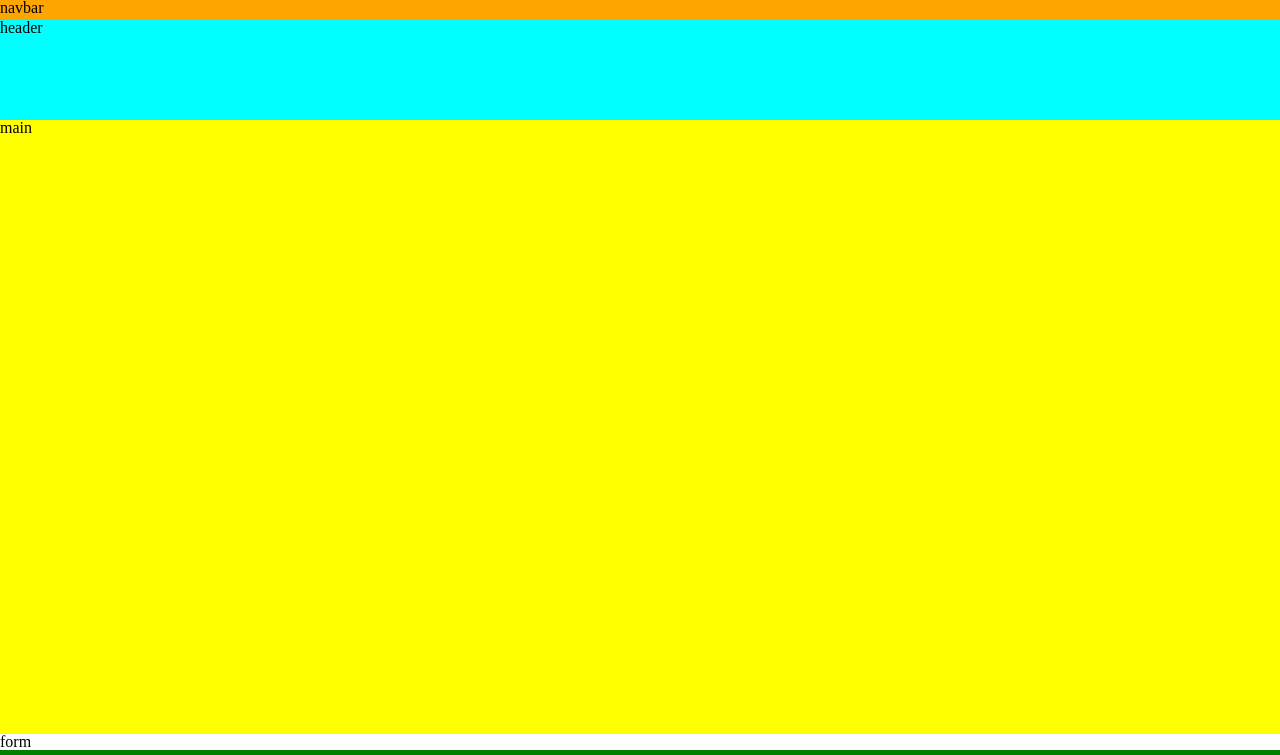
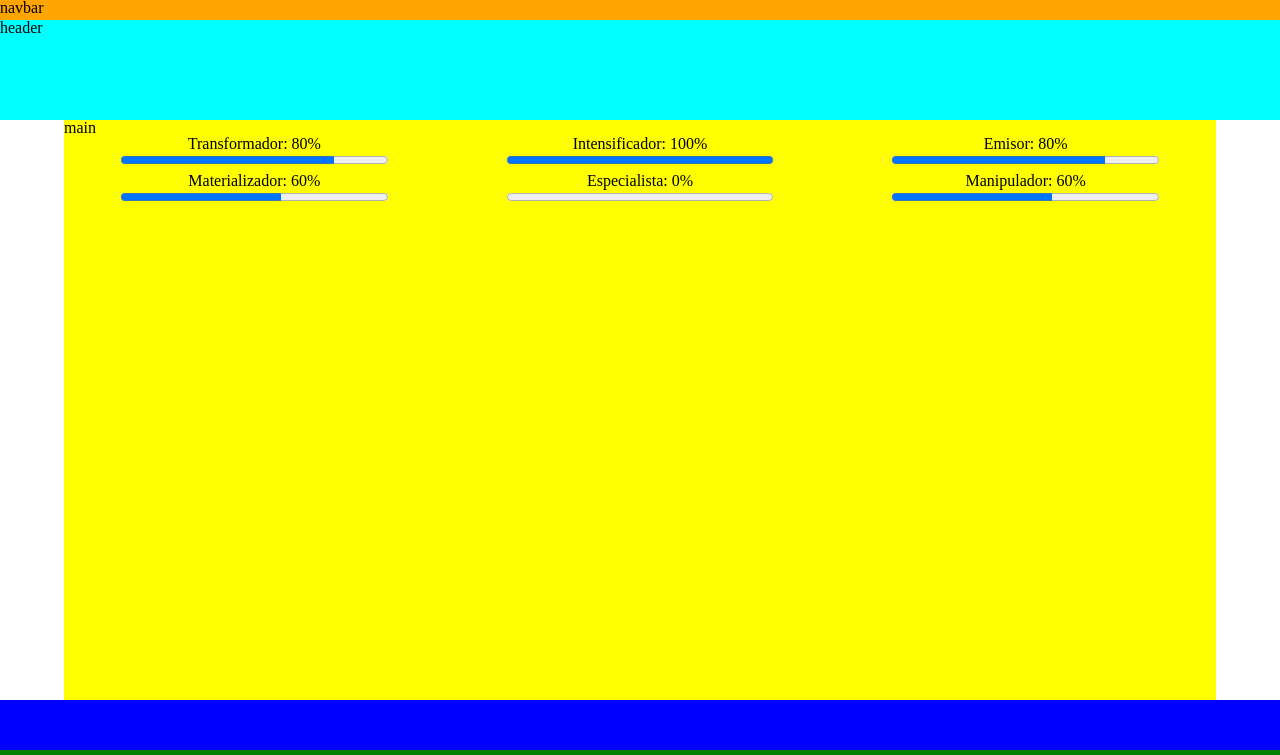
Before and after one commit to KevinRomeroVilla/practica_html_css, a plain HTML site: page main_page/index.html in a window 1280 px wide. Shown: the top 755 px of the page. Drawn offline with Linux system fonts and the light colour scheme; grey boxes are pictures that could not be loaded.

Commit message:
Barras de progreso terminadas

```diff
--- a/main_page/CSS_main_page/main.css
+++ b/main_page/CSS_main_page/main.css
@@ -1,14 +1,14 @@
 body {
     display: grid;
     height: 100vh;
-    grid-template-columns: 1fr 1fr;
-    grid-template-rows: 20px 100px 1fr auto 50px;
+    grid-template-columns: 1fr 1fr 1fr;
+    grid-template-rows: 20px 100px 1fr 50px 50px;
     grid-template-areas:
-    "navbar navbar"
-    "header header"
-    "main main"
-    "form form"
-    "footer footer"
+    "navbar navbar navbar"
+    "header header header"
+    "main main main"
+    "form form form"
+    "footer footer footer"
     ;
 }
 nav {
@@ -27,6 +27,39 @@ aside {
 main {
     background-color: yellow;
     grid-area: main;
+    width: 90%;
+    margin: 0 auto;
+    max-width: 1280px;
+}
+.Barras_progreso {
+    display: grid;
+    grid-template-columns: repeat(3, 1fr);
+    gap: 5px;
+    justify-content: center;
+    align-items: center;
+}
+.Nen {
+    display: flex;
+    flex-direction: column;
+    justify-content: center;
+    align-items: center;
+}
+progress {
+    width: 70%;
+    animation: control 5s linear;
+}
+
+@keyframes control {
+    0% {
+        width : 0%;
+    }
+    100% {
+        width: 70%;
+    }
+}
+form {
+    grid-area: form;
+    background-color: blue;
 }
 footer {
     background-color: green;
--- a/main_page/index.html
+++ b/main_page/index.html
@@ -21,9 +21,43 @@
     </aside>
     <main>
         main
+        <section class="Barras_progreso">
+            <div class="Nen">
+                <figcaption>Transformador: 80%</figcaption>
+                <label for="Transformador"></label>
+                <progress id="Transformador" max="100" value="80"></progress>
+            </div>
+            <div class="Nen">
+                <figcaption>Intensificador: 100%</figcaption>
+                <label for="Intensificador"></label>
+                <progress id="Intensificador" max="100" value="100"></progress>
+            </div>
+            <div class="Nen">
+                <figcaption>Emisor: 80%</figcaption>
+                <label for="Emisor"></label>
+                <progress id="Emisor" max="100" value="80"></progress>
+            </div>
+            <div class="Nen">
+                <figcaption>Materializador: 60%</figcaption>
+                <label for="Materializador"></label>
+                <progress id="Materializador" max="100" value="60"></progress>
+            </div>
+            <div class="Nen">
+                <figcaption>Especialista: 0%</figcaption>
+                <label for="Especialista"></label>
+                <progress id="Especialista" max="100" value="0"></progress>
+            </div>
+            <div class="Nen">
+                <figcaption>Manipulador: 60%</figcaption>
+                <label for="Manipulador"></label>
+                <progress id="Manipulador" max="100" value="60"></progress>
+            </div>
+        </section>
     </main>
     <form action="/register" method="post">
-        form
+        <section>
+
+        </section>
     </form>
     <footer class="footer">
         <a href="https://www.facebook.com/Gonsitosan/" target="_blank" rel="noopener noreferrer" class="redes">
```
